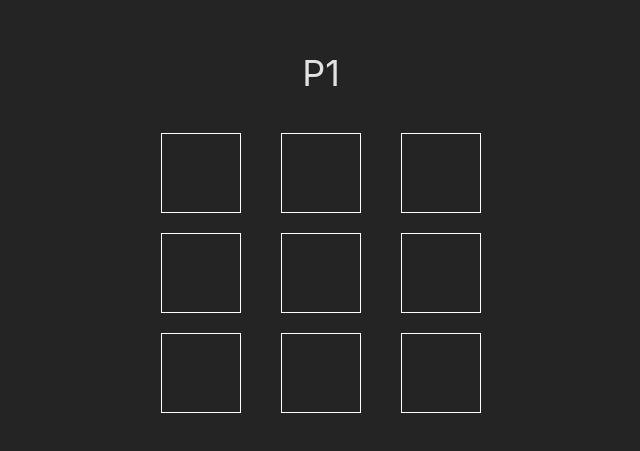
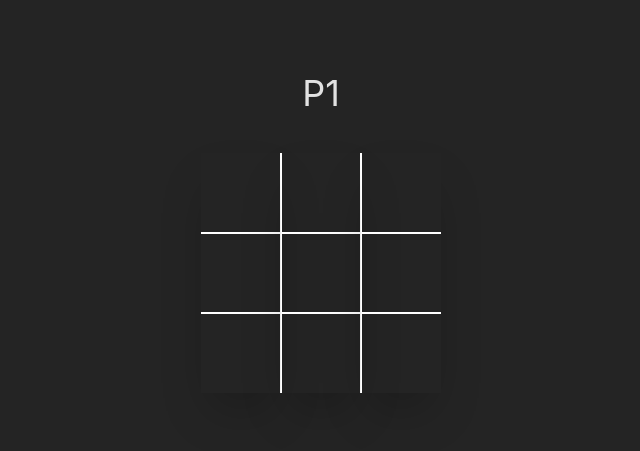
Before and after one commit to JoaoLuixz/tic-tac-toe, a React (Vite) app: page / in a window 1280 px wide. Shown: the part 167-618 px from the top of the page, without its empty margins (319-959 px from the left). Built offline with nearby package versions, Linux system fonts and the light colour scheme.

Commit message:
improve style

```diff
--- a/src/App.tsx
+++ b/src/App.tsx
@@ -79,9 +79,11 @@ function checkWin({ ownedTiles }: Player, board: string[][]): boolean {
   //   }
   //}
 
-  // line win
+  // horizontal win
   if (
-    (board[0][0] === board[0][1] && board[0][1] === board[0][2]) ||
+    (board[0][0] === board[0][1] &&
+      board[0][1] === board[0][2] &&
+      board[0][2]) ||
     (board[1][0] === board[1][1] &&
       board[1][1] === board[1][2] &&
       board[1][2]) ||
@@ -174,21 +176,36 @@ function App() {
   }, [players]);
 
   return (
-    <div className="flex flex-col gap-10 items-center justify-center h-screen">
+    <div className="flex flex-col gap-10 items-center justify-center h-screen ">
       <div className="space-y-20">
         <p className="text-center text-4xl">{currentPlayer.name}</p>
       </div>
       <div>
-        <div className="flex justify-center items-center gap-10">
+        <div className="flex justify-center items-center   ">
           {board.map((row, rowIndex) => (
             <div
               key={`row-${rowIndex}`}
-              className="flex flex-col gap-5 text-5xl"
+              className="flex flex-col  text-5xl shadow-2xl"
             >
               {row.map((column, columnIndex) => (
                 <div
                   key={`column-${columnIndex}`}
-                  className="cursor-pointer p-2 border text-center border-white size-20 "
+                  className={`cursor-pointer p-2 text-center border-white  size-20  ${
+                    columnIndex === 0
+                      ? "border-b"
+                      : columnIndex === board.length - 1
+                      ? "border-t"
+                      : "border-y"
+                  }
+
+                  ${
+                    rowIndex === 0
+                      ? "border-r"
+                      : rowIndex === board.length - 1
+                      ? "border-l"
+                      : "border-x"
+                  }
+                    `}
                   onClick={() => {
                     if (winner) return;
 
@@ -216,7 +233,9 @@ function App() {
       </div>
       {winner && (
         <div className="p-2 flex flex-col gap-2">
-          <p className="bg-green-600 rounded-md p-2">WINNER: {winner.name} </p>
+          <p className="bg-green-600 rounded-md p-2 text-center">
+            {winner.name === "Tie" ? winner.name : "Winner: " + winner.name}
+          </p>
           <button
             className="bg-blue-600 rounded-md p-2"
             onClick={() => {
```
